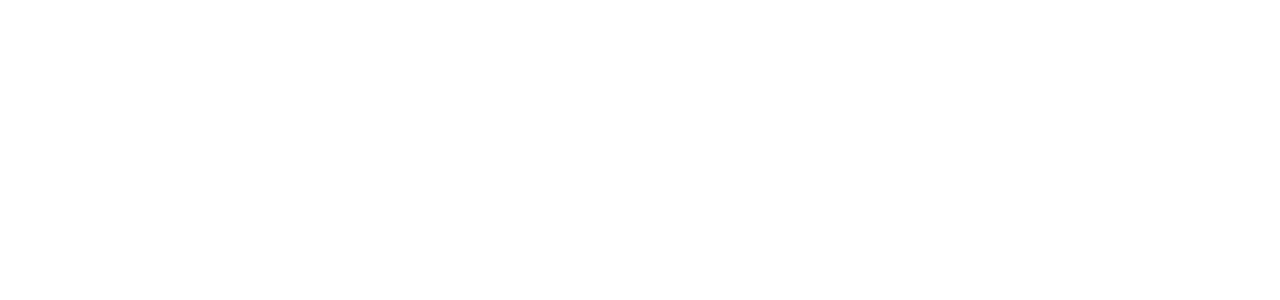
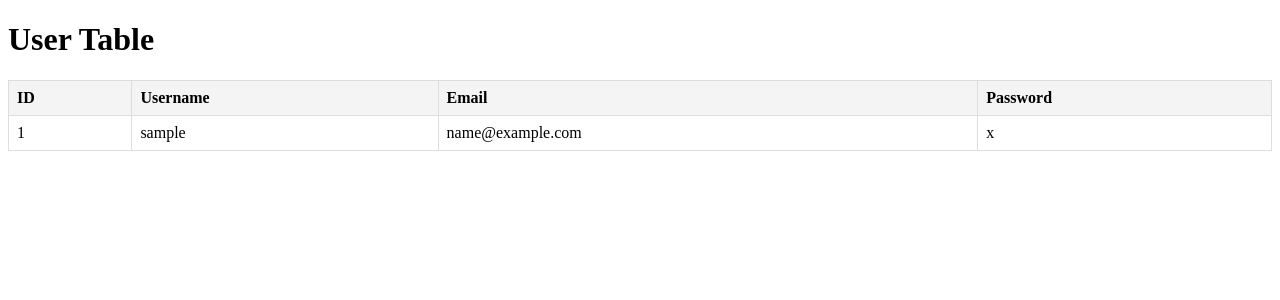
Before and after one commit to rronig/php_mysql, a PHP site: page / in a window 1280 px wide. Before the commit the part shown is empty. Shown: the top 300 px of the page. Run offline with PHP 8.4, Linux system fonts and the light colour scheme; tables that the repository leaves empty or names only in its code hold one stand-in row (values such as "Sample post").

Commit message:
updated to display table

```diff
--- a/module10/index.html
+++ b/module10/index.html
@@ -7,6 +7,6 @@
     </head>
     <body>
         <h1>User Data</h1>
-        <p><a href='index.php'>View Users Table</a></p>
+        <p><a href='http://localhost/php/php_mysql/module10/index.php'>View Users Table</a></p>
     </body>
 </html>
--- a/module10/index.php
+++ b/module10/index.php
@@ -1,10 +1,65 @@
 <?php
 require_once 'config.php';
-try{
-    $sql="SELECT id, username, email, password FROM users";
-    $stmt=$pdo->query($sql);
-    $users=$stmt->fetchAll(PDO::FETCH_ASSOC);
-}catch(PDOException $e){
-    echo"Error: ". $e->getMessage();
+
+try {
+    // Fetch data from the database
+    $sql = "SELECT id, username, email, password FROM users";
+    $stmt = $pdo->query($sql);
+    $users = $stmt->fetchAll(PDO::FETCH_ASSOC);
+} catch (PDOException $e) {
+    echo "Error: " . $e->getMessage();
+    exit; // Stop further execution if an error occurs
 }
 ?>
+
+<!DOCTYPE html>
+<html lang="en">
+<head>
+    <meta charset="UTF-8">
+    <meta name="viewport" content="width=device-width, initial-scale=1.0">
+    <title>Document</title>
+    <style>
+        table {
+            width: 100%;
+            border-collapse: collapse;
+        }
+        th, td {
+            border: 1px solid #ddd;
+            padding: 8px;
+            text-align: left;
+        }
+        th {
+            background-color: #f4f4f4;
+        }
+    </style>
+</head>
+<body>
+    <h1>User Table</h1>
+    <table>
+        <thead>
+            <tr>
+                <th>ID</th>
+                <th>Username</th>
+                <th>Email</th>
+                <th>Password</th> <!-- Caution: Do not display raw passwords in production -->
+            </tr>
+        </thead>
+        <tbody>
+            <?php if ($users): ?>
+                <?php foreach ($users as $user): ?>
+                    <tr>
+                        <td><?= htmlspecialchars($user['id']) ?></td>
+                        <td><?= htmlspecialchars($user['username']) ?></td>
+                        <td><?= htmlspecialchars($user['email']) ?></td>
+                        <td><?= htmlspecialchars($user['password']) ?></td>
+                    </tr>
+                <?php endforeach; ?>
+            <?php else: ?>
+                <tr>
+                    <td colspan="4">No users found</td>
+                </tr>
+            <?php endif; ?>
+        </tbody>
+    </table>
+</body>
+</html>
```
